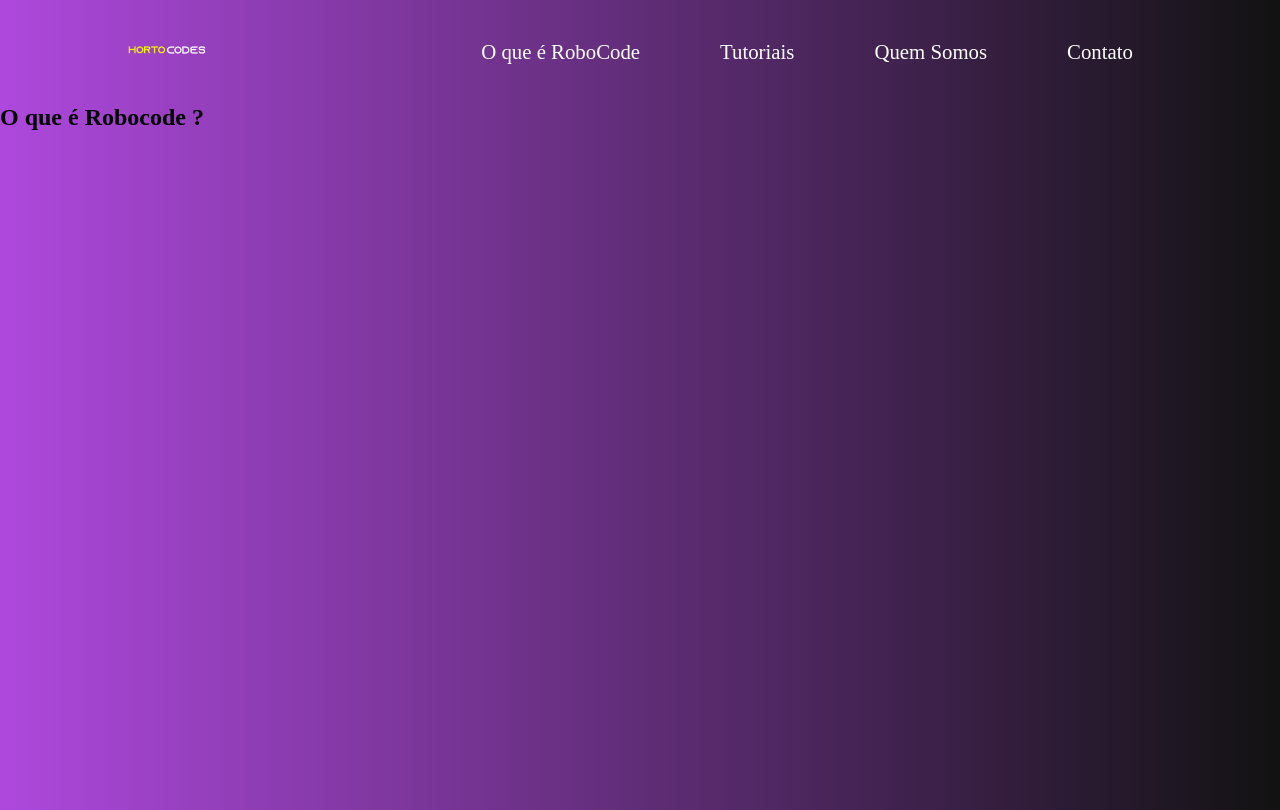
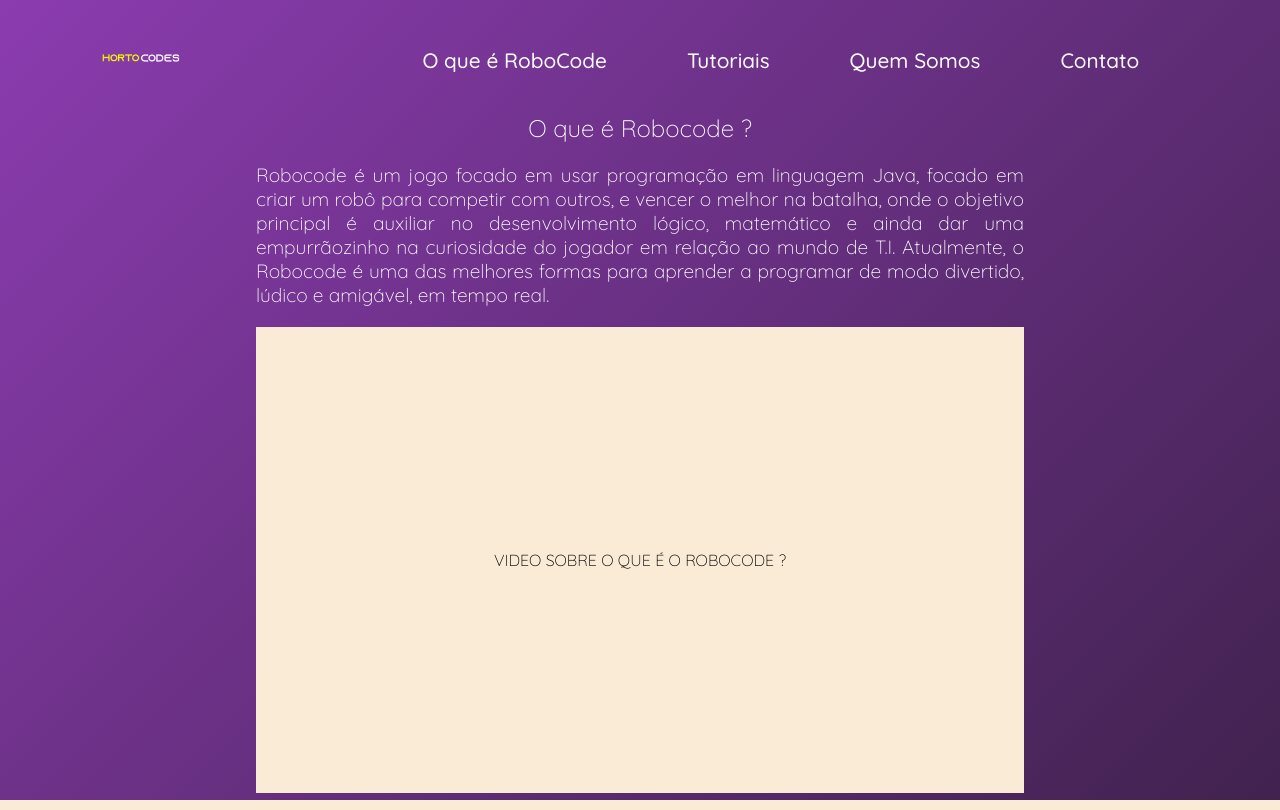
Before and after one commit to Vitor-S/Horto-Codes, a PHP site: page /pages/Robocode/index.php in a window 1280 px wide. Run offline with PHP 8.4, Linux system fonts and the light colour scheme.

Commit message:
O que é robocode ?

```diff
--- a/src/components/header.php
+++ b/src/components/header.php
@@ -1,10 +1,12 @@
+
+
 <nav>
   <a class="logo-div" href="../../pages/home/index.php">
     <img src="../../assets/eu.png" alt="" class="logo">
   </a>
   <ul class="nav-links">
     <li>
-      <a href="">O que é RoboCode</a>
+      <a href="../../pages/Robocode/index.php">O que é RoboCode</a>
     </li>
     <li>
       <a href="../../pages/Tutors/index.php">Tutoriais</a>
@@ -13,7 +15,7 @@
       <a href="../../pages/QuemSomos/index.php">Quem Somos</a>
     </li>
     <li>
-      <a href="">Contato</a>
+      <a href="../../pages/Contato/index.php">Contato</a>
     </li>
   </ul>
 
--- /dev/null
+++ b/src/pages/Contato/style.scss
@@ -0,0 +1,143 @@
+@import url('https://fonts.googleapis.com/css2?family=Quicksand:wght@300;400;500;600;700&display=swap');
+
+* {
+    margin: 0;
+    padding: 0;
+    box-sizing: border-box;
+    font-family: "Quicksand", sans-serif;
+    font-weight: 300;
+}
+
+html{
+    height: 100%;
+}
+
+body{
+    display: flex;
+    justify-content: center;
+    align-items: center;
+    flex-direction: column;
+    overflow-x: hidden;
+    background: linear-gradient(135deg, #4f0940, #ae48dd, #121212);
+    background-size: 420% 420%;
+    animation: gradient 15s ease infinite;
+    min-height: 100%;
+}
+
+main {
+    width: 100%;
+    height: 100%;
+    display: flex;
+    justify-content: center;
+    align-items: center;
+    flex-direction: column;
+}
+
+#wrapper {
+    width: 1080px;
+    position: relative;
+    scale: 0.85;
+
+    #carousel {
+        overflow: auto;
+        scroll-behavior: smooth;
+        scrollbar-width: none;
+
+        #content {
+            display: grid;
+            grid-gap: 16px;
+            grid-auto-flow: column;
+            margin: auto;
+            box-sizing: border-box;
+
+            .item {
+                height: 540px;
+                width: 1080px;
+            }
+
+        }
+    }
+
+    #carousel::-webkit-scrollbar {
+        height: 0;
+    }
+}
+
+
+
+#prev,
+#next {
+    display: flex;
+    justify-content: center;
+    align-content: center;
+    background: white;
+    border: none;
+    padding: 8px;
+    outline: 0;
+    cursor: pointer;
+    position: absolute;
+}
+
+#prev {
+    top: 50%;
+    left: 0;
+    transform: translate(50%, -50%);
+    display: none;
+}
+
+#next {
+    top: 50%;
+    right: 0;
+    transform: translate(-50%, -50%);
+}
+
+.container-text {
+    display: flex;
+    flex-direction: column;
+    text-align: center;
+    align-items: center;
+    justify-content: center;
+    margin-bottom: 6.2rem;
+
+    h2 {
+        //background-color: #F2F700;
+        background-color: transparent;
+        font-size: 20px;
+        font-weight: 600;
+        padding: 1.3rem;
+        margin-bottom: 2%;
+    }
+
+    p{
+        width: 50%;
+        height: 50%;
+        //background-color: #F2F700;
+        background-color: transparent;
+        font-size: 20px;
+        font-weight: 400;
+        padding: 1.3rem;
+        display: flex;
+        flex-direction: column;
+    }
+
+    a{
+        font-size: 20px;
+        font-weight: 600;
+        margin-top: 2%;
+        text-decoration: none;
+    }
+}
+
+@keyframes gradient {
+    0% {
+        background-position: 0% 50%;
+    }
+
+    50% {
+        background-position: 100% 50%;
+    }
+
+    100% {
+        background-position: 0% 50%;
+    }
+}
--- a/src/pages/Home/css/style.css
+++ b/src/pages/Home/css/style.css
@@ -20,7 +20,7 @@
   background: linear-gradient(135deg, #4f0940, #ae48dd, #121212);
   background-size: 420% 420%;
   -webkit-animation: gradient 15s ease infinite;
-          animation: gradient 15s ease infinite;
+  animation: gradient 15s ease infinite;
   min-height: 100%;
 }
 
--- a/src/pages/Robocode/index.php
+++ b/src/pages/Robocode/index.php
@@ -5,12 +5,16 @@
     <meta charset="UTF-8">
     <meta http-equiv="X-UA-Compatible" content="IE=edge">
     <meta name="viewport" content="width=device-width, initial-scale=1.0">
-
+    <link rel="stylesheet" href="../Home/css/style.css">
     <link rel="stylesheet" href="./style.css">
     <title>O que é Robocode ?</title>
 </head>
 <body>
     <?php include_once("../../components/header.php") ?>
-    <h2>O que é Robocode ?</h2>
+    <main>
+        <h2>O que é Robocode ?</h2>
+        <p>Robocode é um jogo focado em usar programação em linguagem Java, focado em criar um robô para competir com outros, e vencer o melhor na batalha, onde o objetivo principal é auxiliar no desenvolvimento lógico, matemático e ainda dar uma empurrãozinho na curiosidade do jogador em relação ao mundo de T.I. Atualmente, o Robocode é uma das melhores formas para aprender a programar de modo divertido, lúdico e amigável, em tempo real.</p>
+        <div class="video">VIDEO SOBRE O QUE É O ROBOCODE ?</div>
+    </main>
 </body>
 </html>
--- a/src/pages/Robocode/style.css
+++ b/src/pages/Robocode/style.css
@@ -1,10 +1,26 @@
-*{
-    margin: 0;
-    padding: 0;
+main{
+    display: flex;
+    flex-direction: column;
+    gap: 20px;
+    width: 100%;
+    height: calc(100vh - 120px);
 }
 
-body{
-    width: 100vw;
-    height: 100vh;
-    background: linear-gradient(to right, #ae48dd, #121212);
+h2, p{
+    color: #FFF;
 }
+
+p{
+    width: 60%;
+    font-size: 1.2rem;
+    text-align: justify;
+}
+
+.video{
+    width: 60%;
+    height: 500px;
+    display: flex;
+    justify-content: center;
+    align-items: center;
+    background-color: antiquewhite;
+}
```
Also changed, not shown: src/pages/Contato/index.php (added, +16 -0 lines).
